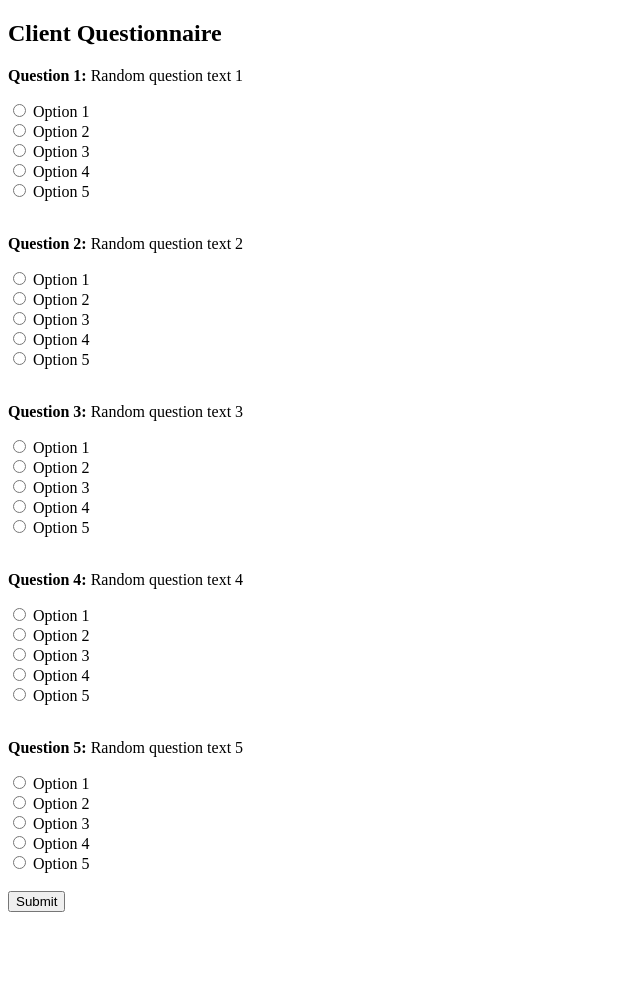
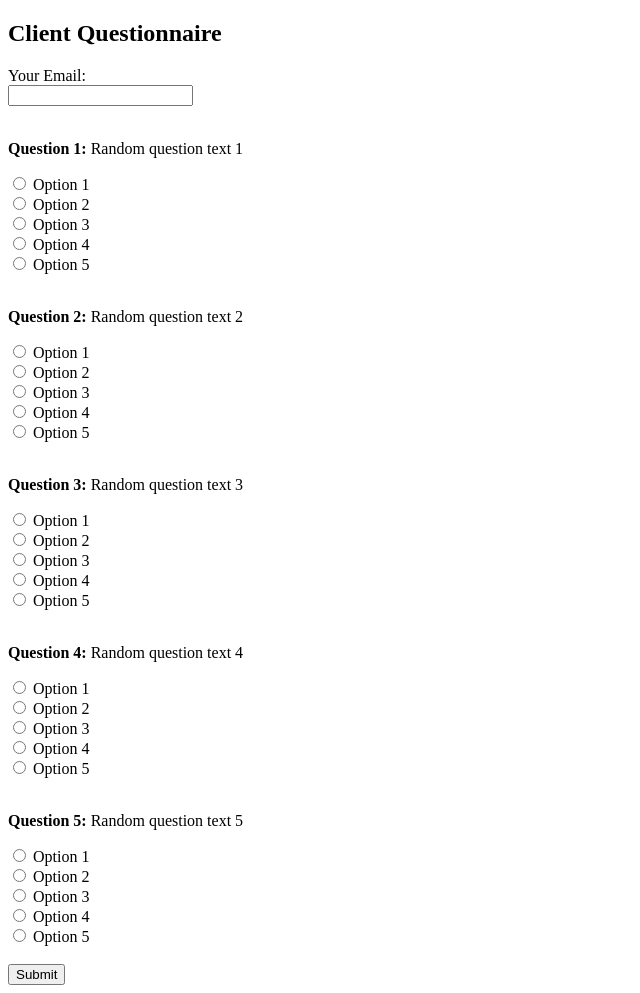
Before and after one commit to ab2757/client_quiz_app, a Flask app: page / in a window 1280 px wide. Shown: the whole page, without its empty margins (0-640 px from the left). Before the commit the page ends 912 px from the top, so only its background shows below. Run offline with Flask 3, Linux system fonts and the light colour scheme.

Commit message:
Update form.html

```diff
--- a/templates/form.html
+++ b/templates/form.html
@@ -7,6 +7,9 @@
 <body>
     <h2>Client Questionnaire</h2>
     <form action="/submit" method="POST">
+	 <label for="email">Your Email:</label><br>
+        <input type="email" id="email" name="email" required><br><br>
+
         {% for i in range(1, 6) %}
             <p><strong>Question {{ i }}:</strong> Random question text {{ i }}</p>
             {% for j in range(1, 6) %}
```
